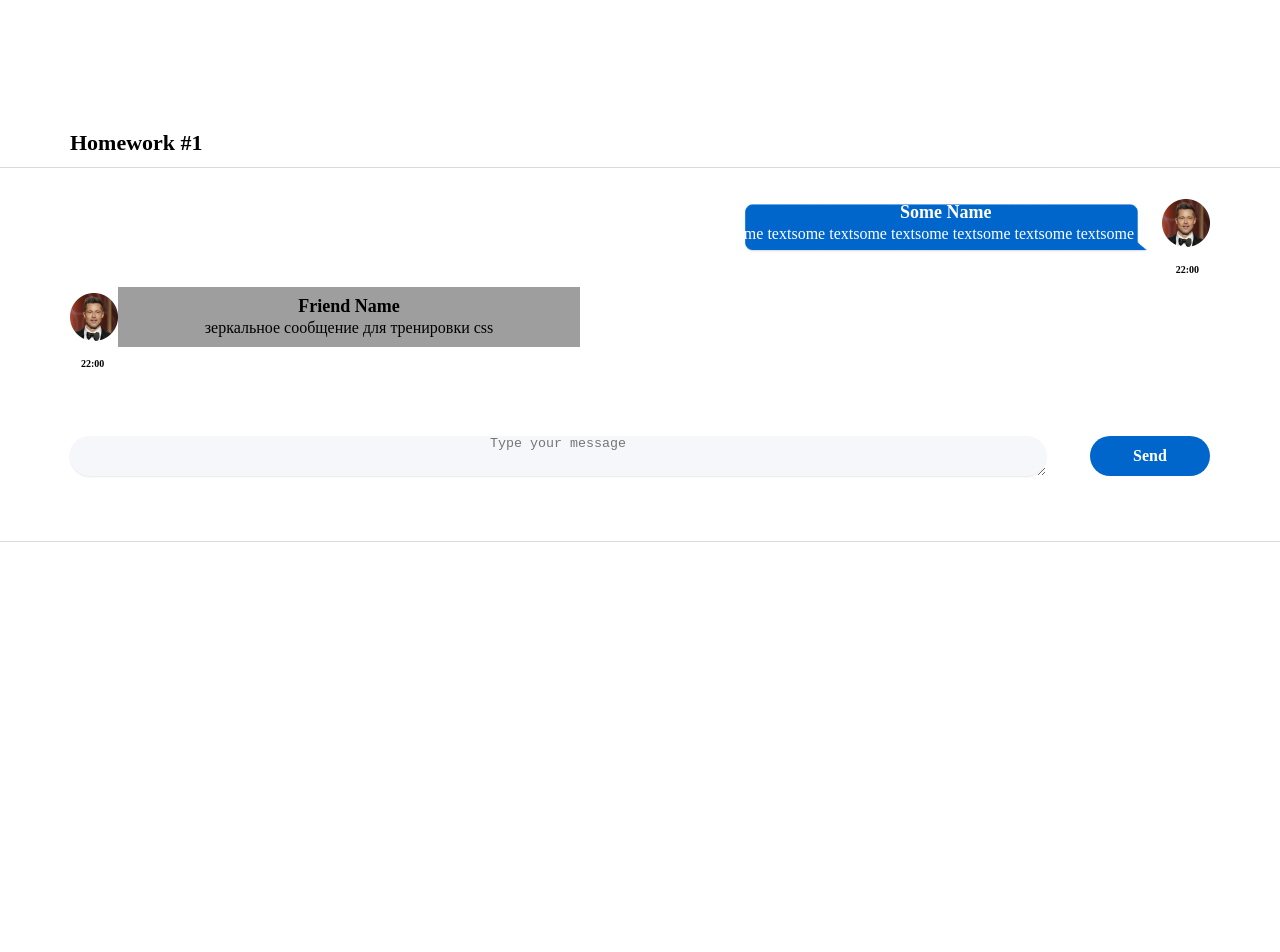
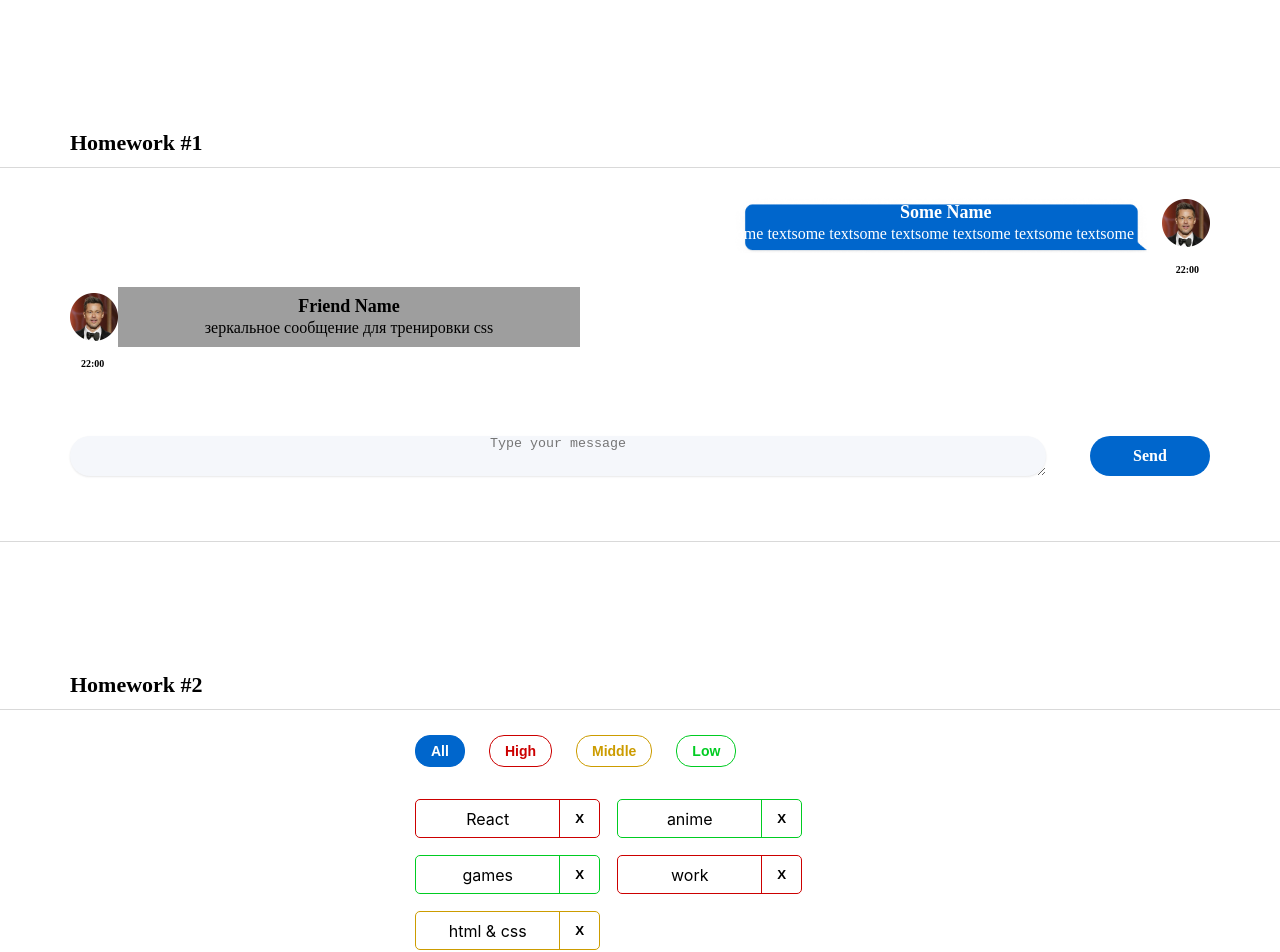
Before and after one commit to SandraVLP/homeworks-sprint2, a React (Create React App) app: page / in a window 1280 px wide. Shown: the top 952 px of the page. Before the commit the page ends 800 px from the top, so only its background shows below. Built offline with nearby package versions, Linux system fonts and the light colour scheme; grey boxes are pictures that could not be loaded.

Commit message:
delete affairs

```diff
--- a/src/s1-main/App.tsx
+++ b/src/s1-main/App.tsx
@@ -1,13 +1,14 @@
 import React from 'react'
 import s from './App.module.css'
 import HW1 from '../s2-homeworks/hw01/HW1'
+import HW2 from '../s2-homeworks/hw02/HW2'
 
 function App() {
     return (
         <div className={s.App}>
             <HW1/>
             {/*раскомментировать по ходу выполнения*/}
-            {/*<HW2/>*/}
+            <HW2/>
             {/*<HW3/>*/}
             {/*<HW4/>*/}
 
--- a/src/s2-homeworks/hw02/HW2.tsx
+++ b/src/s2-homeworks/hw02/HW2.tsx
@@ -17,16 +17,16 @@
 * */
 
 // types
-export type AffairPriorityType = any // need to fix any
+export type AffairPriorityType = 'high' | 'low' | 'middle' // need to fix any
 export type AffairType = {
-    _id: any // need to fix any
-    name: any // need to fix any
+    _id: number // need to fix any
+    name: string // need to fix any
     priority: AffairPriorityType
 }
 export type FilterType = 'all' | AffairPriorityType
 
 // constants
-const defaultAffairs: any = [ // need to fix any
+const defaultAffairs: Array<AffairType> = [ // need to fix any
     {_id: 1, name: 'React', priority: 'high'}, // студенты могут изменить содержимое name и количество элементов в массиве, ...priority не менять!
     {_id: 2, name: 'anime', priority: 'low'},
     {_id: 3, name: 'games', priority: 'low'},
@@ -35,23 +35,33 @@
 ]
 
 // pure helper functions
-export const filterAffairs = (affairs: any, filter: any): any => { // need to fix any
+export const filterAffairs = (affairs: Array<AffairType>, filter: FilterType): any => { // need to fix any
+    if(filter === 'all') {
+        return affairs
+    }
+  //если пришел фильтр "all"...может нам вообще не фильтровать, а вернуть все?
+    //а вот если пришло другое значение...
+else {
+    return affairs.filter(affairs => affairs.priority) // need to fix
+}
+}
+export const deleteAffair = (affairs: Array<AffairType>, _id: number): Array<AffairType> => { // need to fix any
+
+    return affairs.filter(affair => affair._id !== _id);
 
 
-    return affairs // need to fix
-}
-export const deleteAffair = (affairs: any, _id: any): any => { // need to fix any
-
-    return affairs // need to fix
-}
+ }
 
 function HW2() {
-    const [affairs, setAffairs] = useState<any>(defaultAffairs) // need to fix any
+    const [affairs, setAffairs] = useState<Array<AffairType>>(defaultAffairs) // need to fix any
     const [filter, setFilter] = useState<FilterType>('all')
 
     const filteredAffairs = filterAffairs(affairs, filter)
-    const deleteAffairCallback = (_id: any) => { // need to fix any
+    const deleteAffairCallback = (_id: number) => { // need to fix any
         // need to fix
+        const newAffairs = deleteAffair(affairs,_id)
+
+        setAffairs(newAffairs)
     }
 
     return (
--- a/src/s2-homeworks/hw02/affairs/Affairs.tsx
+++ b/src/s2-homeworks/hw02/affairs/Affairs.tsx
@@ -6,7 +6,7 @@
 type AffairsPropsType = {
     data: any // need to fix any
     setFilter: any
-    deleteAffairCallback: any
+    deleteAffairCallback: (_id: number) => void
     filter: FilterType
 }
 
--- a/src/s2-homeworks/hw02/affairs/affair/Affair.tsx
+++ b/src/s2-homeworks/hw02/affairs/affair/Affair.tsx
@@ -6,12 +6,13 @@
 type AffairPropsType = {
     // key не нужно типизировать
     affair: AffairType
-    deleteAffairCallback: any // need to fix any
+    deleteAffairCallback: (_id: number) => void // need to fix any
 }
 
 function Affair(props: AffairPropsType) {
     const deleteCallback = () => {
         // need to fix
+        props.deleteAffairCallback(props.affair._id);
     }
 
     const nameClass = s.name + ' ' + s2[props.affair.priority]
@@ -25,7 +26,7 @@
         >
             <div id={'hw2-name-' + props.affair._id} className={nameClass}>
                 {/*создаёт студент*/}
-
+                {props.affair.name}
                 {/**/}
             </div>
             <div id={'hw2-priority-' + props.affair._id} hidden>
@@ -36,6 +37,7 @@
                 id={'hw2-button-delete-' + props.affair._id}
                 className={buttonClass}
                 // need to fix
+                onClick={deleteCallback}
 
             >
                 {/*текст кнопки могут изменить студенты*/}
```
